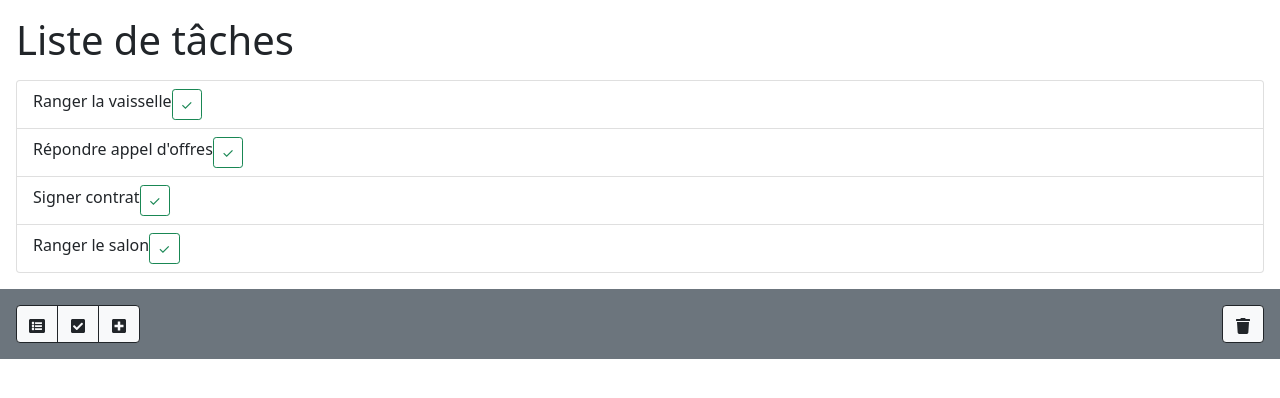
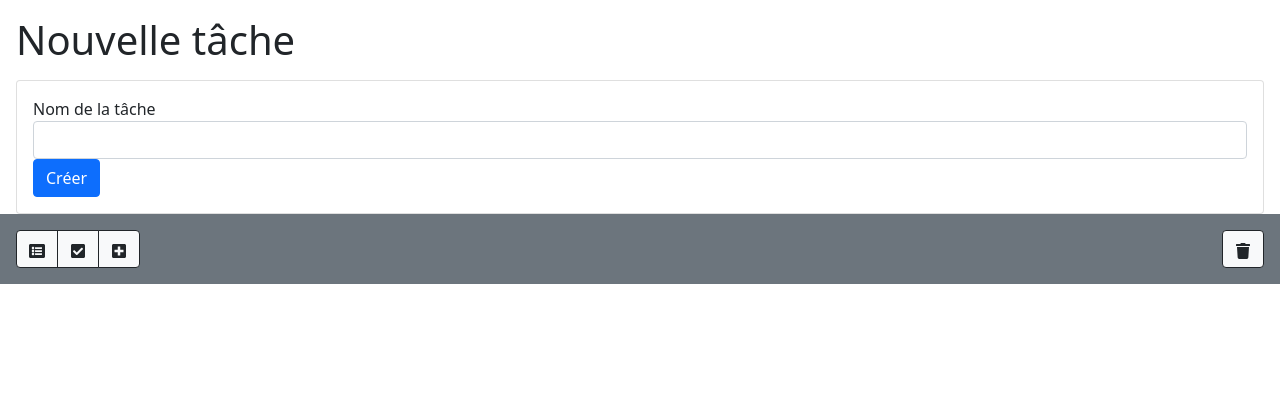
Before and after one commit to MSC0007/to-do-list, a React (Create React App) app: page /add-task in a window 1280 px wide. Shown: the top 398 px of the page. Built offline with nearby package versions, Linux system fonts and the light colour scheme.

Commit message:
Le Composant NavLink

```diff
--- a/package.json
+++ b/package.json
@@ -12,6 +12,7 @@
     "react": "^18.0.0",
     "react-dom": "^18.0.0",
     "react-icons": "^4.3.1",
+    "react-router-dom": "^6.2.2",
     "react-scripts": "5.0.0",
     "web-vitals": "^2.1.4"
   },
--- /dev/null
+++ b/src/components/AddTask.js
@@ -0,0 +1,24 @@
+import React from "react";
+
+class AddTask extends React.Component {
+    render() {
+        return (
+            // Ici, nous avons un formulaire avec un champ de saisie et un bouton
+            <section>
+                <h1 className="m-3">Nouvelle tâche</h1>
+                <div className="card mx-3">
+                    <form className="card-body" onSubmit={(e) => this.handleSubmit(e)}>
+                        <div className="form-group">
+                            <label form="taskName">Nom de la tâche</label>
+                            <input type="text" className="form-control" name="taskName" id="taskName" required ref={input => this.newTask = input} />
+                        </div>
+                        <button type="submit" className="btn btn-primary">Créer</button>
+                    </form>
+                </div>
+            </section>
+        )
+    }
+
+}
+
+export default AddTask
--- a/src/components/App.js
+++ b/src/components/App.js
@@ -1,23 +1,34 @@
 import React from "react";
+//Importation de notre composant NavBar
 import NavBar from "./NavBar";
 //Importation de notre composant ToDoList
 import ToDoList from "./ToDoList";
+// Importation du composant AddTask
+import AddTask from "./AddTask";
+// imporatation de trois composants de "React Router"
+import { BrowserRouter, Routes, Route } from 'react-router-dom';
+
+
+// NB: Dans react - router - dom v6, "Switch" à été remplacée par "Routes",
+// donc l'import sera  { BrowserRouter, Routes, Route }
+// au lieu de { BrowserRouter, Switch, Route }
+
 
 class App extends React.Component {
     render() {
         return (
 
             <section id="todo">
-
-                <ToDoList />
-                <NavBar />
+                <BrowserRouter>
+                    <Routes>
+                        <Route path="/add-task" element={<AddTask />} />
+                        <Route path="/" element={<ToDoList />} />
+                    </Routes>
+                    <NavBar />
+                </BrowserRouter>
             </section>
         )
-
-
-
     }
-
 }
 
 // Dans chaque module, nous devons definir ce que nous exportons(c - a - d: ce qui
--- a/src/components/NavBar.js
+++ b/src/components/NavBar.js
@@ -2,6 +2,8 @@ import React from "react";
 // Importation de quelques icones de la bibliotheque React Icons.
 // "React Icons" va nous fournir ces icones sous la forme de composants React(</>).
 import { FaListAlt, FaCheckSquare, FaPlusSquare, FaTrash } from 'react-icons/fa';
+// Importation du composant "NavLink" qui provient de "react-router-dom"
+import { NavLink } from "react-router-dom";
 
 // Creation d'un composant React fonctionnel(une fonction) appelée:
 // "NavBar". Notre composant sera egale à une fonction
```
Also changed, not shown: 1 other file (tests, documents, lock files or other folders).
